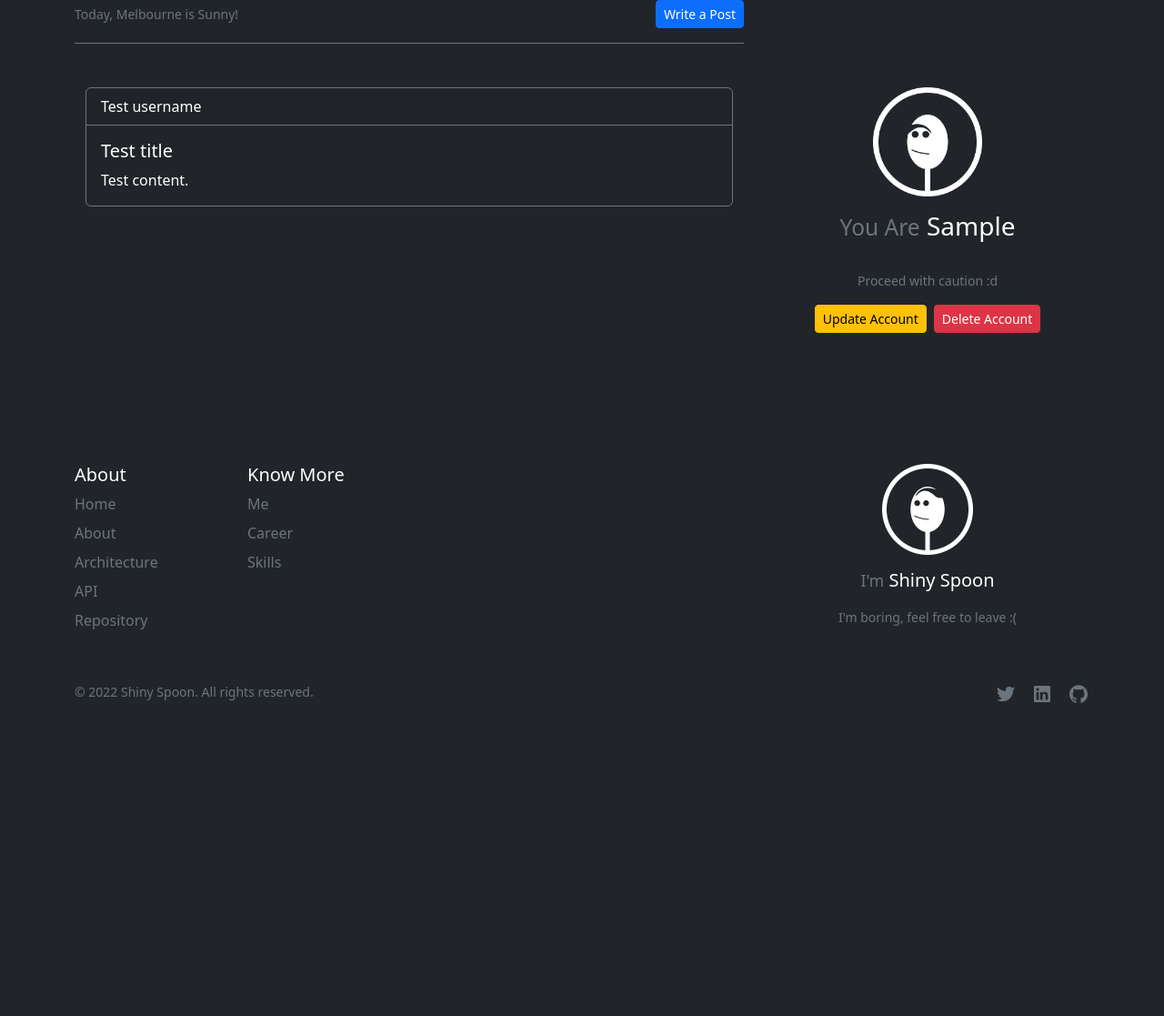
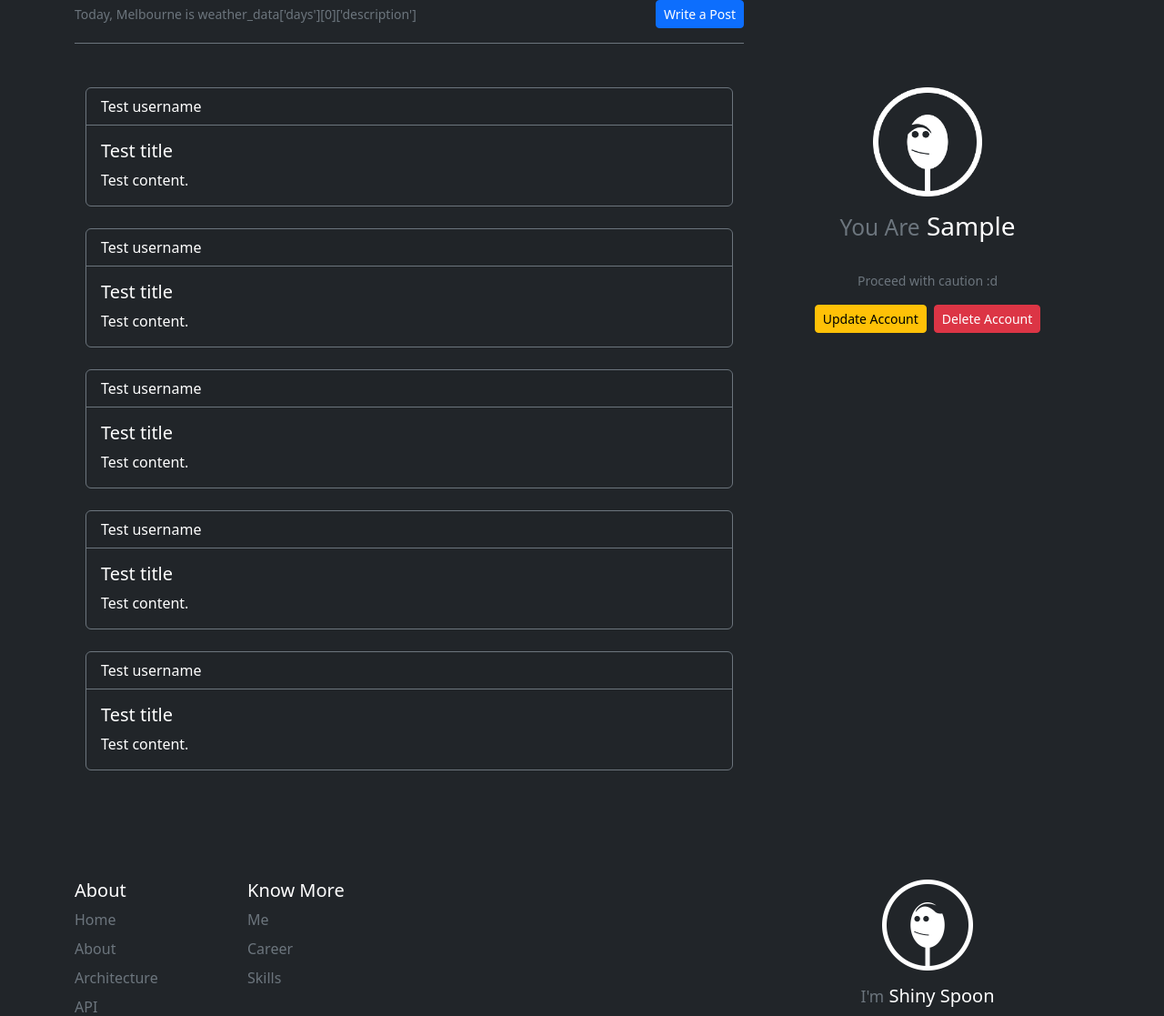
Before and after one commit to ary-na/shiny-spoon, a Flask app: page / in a window 1280 px wide. Shown: the part 166-1283 px from the top of the page at 91% size. Before the commit the page ends 939 px from the top, so only its background shows below. Run offline with Flask 2, Linux system fonts and the light colour scheme; the visitor is signed in with stand-in values (Sample User, id 1).

Commit message:
Added weather data from visual crossing api

```diff
--- a/ss/__init__.py
+++ b/ss/__init__.py
@@ -1,4 +1,18 @@
-from flask import Flask
+from functools import wraps
+
+from flask import Flask, session, redirect, url_for
+
+
+# Login required
+def login_required(f):
+    @wraps(f)
+    def wrap(*args, **kwargs):
+        if not session.get('email'):
+            return redirect(url_for('auth.login'))
+        else:
+            return f(*args, **kwargs)
+
+    return wrap
 
 
 def create_app():
--- a/ss/auth.py
+++ b/ss/auth.py
@@ -45,7 +45,7 @@ def login():
         if user and user[0]['password'] == password:
             session['email'] = user[0]['email']
             session['username'] = user[0]['username']
-            return redirect(url_for('views.wrapper'))
+            return redirect(url_for('views.index'))
         else:
             flash('Email or password is invalid')
 
@@ -66,7 +66,7 @@ def signup():
             logins.add_login(email, username, password)
             session['email'] = email
             session['username'] = username
-            return redirect(url_for('views.wrapper'))
+            return redirect(url_for('views.index'))
         else:
             flash('The email already exists')
 
@@ -106,7 +106,7 @@ def google_callback():
 
     session['email'] = id_info.get('email')
     session['username'] = id_info.get('name')
-    return redirect(url_for('views.wrapper'))
+    return redirect(url_for('views.index'))
 
 
 # Facebook login
@@ -134,10 +134,10 @@ def facebook_callback():
 
         session['email'] = me['id']
         session['username'] = me['name']
-        return redirect(url_for('views.wrapper'))
+        return redirect(url_for('views.index'))
 
     flash('You did not authorize the request')
-    return redirect(url_for('views.wrapper'))
+    return redirect(url_for('views.index'))
 
 
 # Logout
--- a/ss/models.py
+++ b/ss/models.py
@@ -1,3 +1,5 @@
+import os
+
 import requests as requests
 from flask_wtf import FlaskForm
 from flask import session, redirect, url_for
@@ -56,6 +58,18 @@ class Posts:
         return requests.delete(self.url + 'update-post', params=data)
 
 
+# Weather
+class Weather:
+
+    def __init__(self):
+        self.key = "update the key later"
+        self.url = 'https://weather.visualcrossing.com/VisualCrossingWebServices/rest/services/timeline/Melbourne' \
+                   '/today?unitGroup=us&include=days&key=' + self.key + '&contentType=json'
+
+    def get_data(self):
+        return requests.get(self.url).json()
+
+
 # Login form
 class LoginForm(FlaskForm):
     email = StringField('Email', validators=[InputRequired()])
@@ -69,14 +83,3 @@ class SignupForm(FlaskForm):
     username = StringField('Username', validators=[InputRequired()])
     password = PasswordField('Password', validators=[InputRequired()])
     submit = SubmitField('Get Started')
-
-
-# Login required
-def login_required(function):
-    def wrapper(*args, **kwargs):
-        if not session.get('email'):
-            return redirect(url_for('auth.login'))
-        else:
-            return function()
-
-    return wrapper
--- a/ss/templates/ss/index.html
+++ b/ss/templates/ss/index.html
@@ -7,7 +7,7 @@
 
             <div class="col-8 align-self-start">
                 <div class="d-flex pb-3 justify-content-between align-items-center border-bottom border-secondary">
-                    <small class="text-muted">Today, Melbourne is Sunny!</small>
+                    <small class="text-muted">Today, Melbourne is <span class="text-lowercase">{{ weather_condition }}</span></small>
                     <button type="button" class="btn btn-sm btn-primary">Write a Post</button>
                 </div>
 
@@ -21,6 +21,46 @@
                             <p class="card-text">Test content.</p>
                         </div>
                     </div>
+
+
+                                        <div class="card text-bg-dark mb-4 border-secondary">
+                        <div class="card-header border-secondary">Test username</div>
+                        <div class="card-body">
+                            <h5 class="card-title">Test title</h5>
+                            <p class="card-text">Test content.</p>
+                        </div>
+                    </div>
+
+
+                                        <div class="card text-bg-dark mb-4 border-secondary">
+                        <div class="card-header border-secondary">Test username</div>
+                        <div class="card-body">
+                            <h5 class="card-title">Test title</h5>
+                            <p class="card-text">Test content.</p>
+                        </div>
+                    </div>
+
+
+                                        <div class="card text-bg-dark mb-4 border-secondary">
+                        <div class="card-header border-secondary">Test username</div>
+                        <div class="card-body">
+                            <h5 class="card-title">Test title</h5>
+                            <p class="card-text">Test content.</p>
+                        </div>
+                    </div>
+
+
+                                        <div class="card text-bg-dark mb-4 border-secondary">
+                        <div class="card-header border-secondary">Test username</div>
+                        <div class="card-body">
+                            <h5 class="card-title">Test title</h5>
+                            <p class="card-text">Test content.</p>
+                        </div>
+                    </div>
+
+
+
+
 
                 </div>
             </div>
--- a/ss/views.py
+++ b/ss/views.py
@@ -1,15 +1,18 @@
 from flask import Blueprint, render_template
 
-from ss.models import login_required
+from ss import login_required
+from ss.models import Weather
 
 views = Blueprint('views', __name__, template_folder="templates/ss")
+weather = Weather()
 
 
 # Home
 @views.route('/')
 @login_required
 def index():
-    return render_template('index.html')
+    # weather_data = weather.get_data()
+    return render_template('index.html', weather_condition="weather_data['days'][0]['description']")
 
 
 # Update account
```
